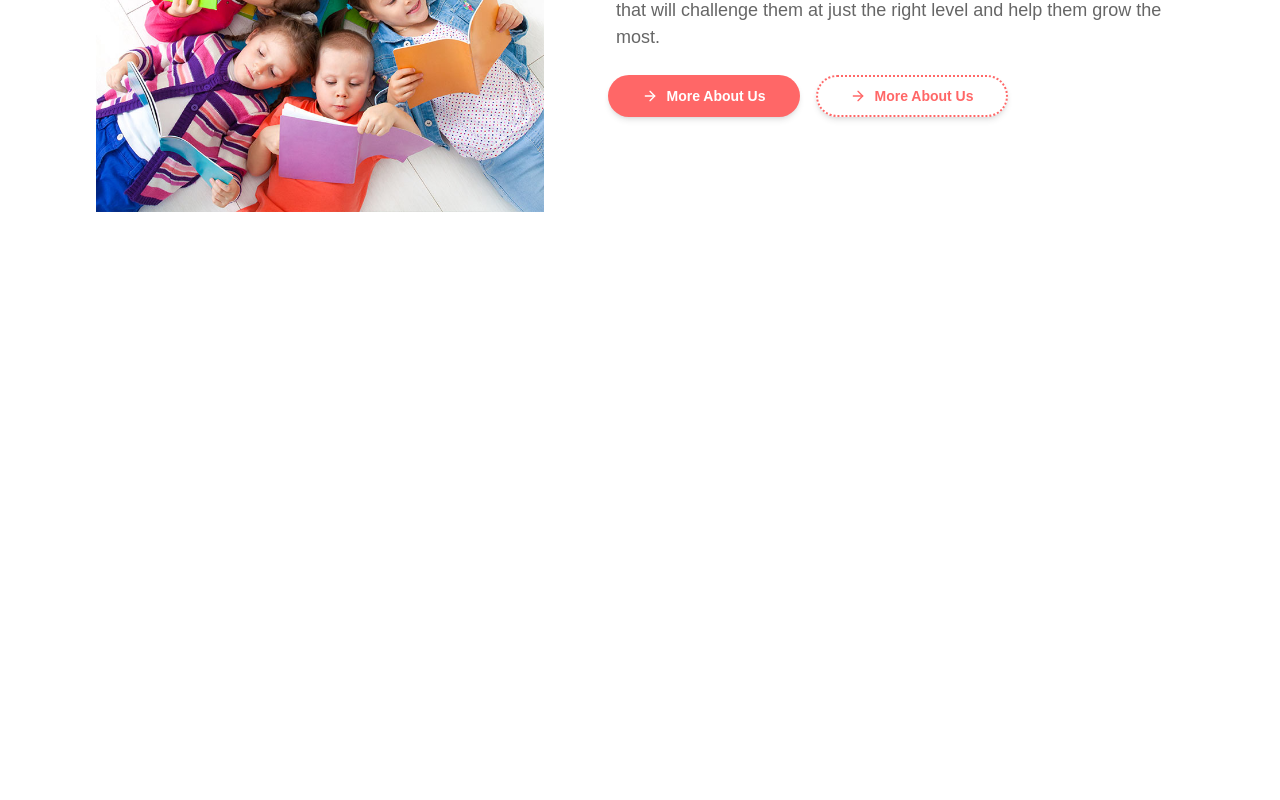
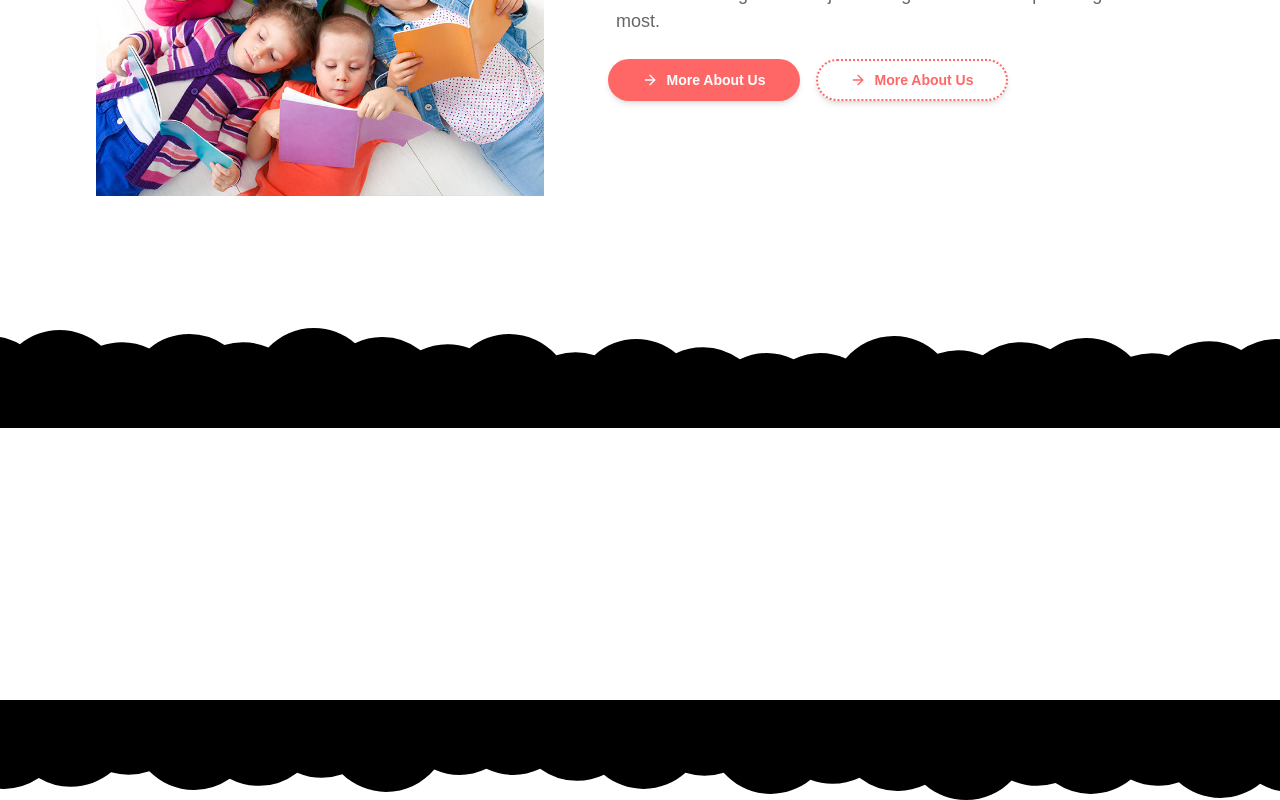
Before and after one commit to Dotun-Balogun/happy-kids, a Next.js app: page / in a window 1280 px wide. Shown: the part 1132-1932 px from the top of the page. Before the commit the page ends 1771 px from the top, so only its background shows below. Built offline with nearby package versions, Linux system fonts and the light colour scheme.

Commit message:
reduced padding in about section

```diff
--- a/app/page.tsx
+++ b/app/page.tsx
@@ -1,11 +1,13 @@
 import Hero from '@/components/sections/homepage/Hero'
 import React from 'react'
 import AboutSection from '@/components/sections/homepage/AboutSection'
+import OurPremiumServices from '@/components/sections/homepage/OurPremiumServices'
 const page = () => {
   return (
     <div>
       <Hero/>
       <AboutSection/>
+      <OurPremiumServices/>
     </div>
   )
 }
--- a/components/SectionContainer.tsx
+++ b/components/SectionContainer.tsx
@@ -33,8 +33,9 @@ export default function  SectionContainer ({
 
       {/* Content Section */}
       <section
-        className={`w-full ${padding} ${className}`}
+        className={`w-full ${padding} ${className} `}
         style={{ backgroundColor: bgColor }}
+
       >
         {children}
       </section>
--- a/components/sections/homepage/AboutSection.tsx
+++ b/components/sections/homepage/AboutSection.tsx
@@ -9,8 +9,8 @@ import { ArrowRight } from 'lucide-react'
 const AboutSection = () => {
   return (
     <div className='w-full container mx-auto px-4'>
-      <SectionContainer topWave={false} className=' mb-20 flex flex-col md:flex-row items-cente justify-center py-12 md:py-24 gap-8 md:gap-16'>
-      <div className='max-w-md h-[317px] w-[317px] md:w-[599px] md:h-[599px]'>
+      <SectionContainer topWave={false} bottomWave={false} className='  flex flex-col md:flex-row items-cente  justify-center py-12 md:py-20 gap-8 md:gap-16'>
+      <div className='max-w-md h-[317px] w-[317px] md:w-[500px] md:h-[500px]'>
          <Image
           src={KidsImage}
           alt='kids image reading'
--- /dev/null
+++ b/components/sections/homepage/OurPremiumServices.tsx
@@ -0,0 +1,14 @@
+import SectionContainer from '@/components/SectionContainer'
+import React from 'react'
+
+const OurPremiumServices = () => {
+  return (
+    <section>
+        <SectionContainer bgColor='yellow-50' waveColor='bg-secondary' padding='py-12 md:py-24' topWave={true} bottomWave={true} className=' mb-20 flex flex-col md:flex-row items-center justify-center gap-8 md:gap-16'>
+
+        </SectionContainer>
+    </section>
+  )
+}
+
+export default OurPremiumServices
```
